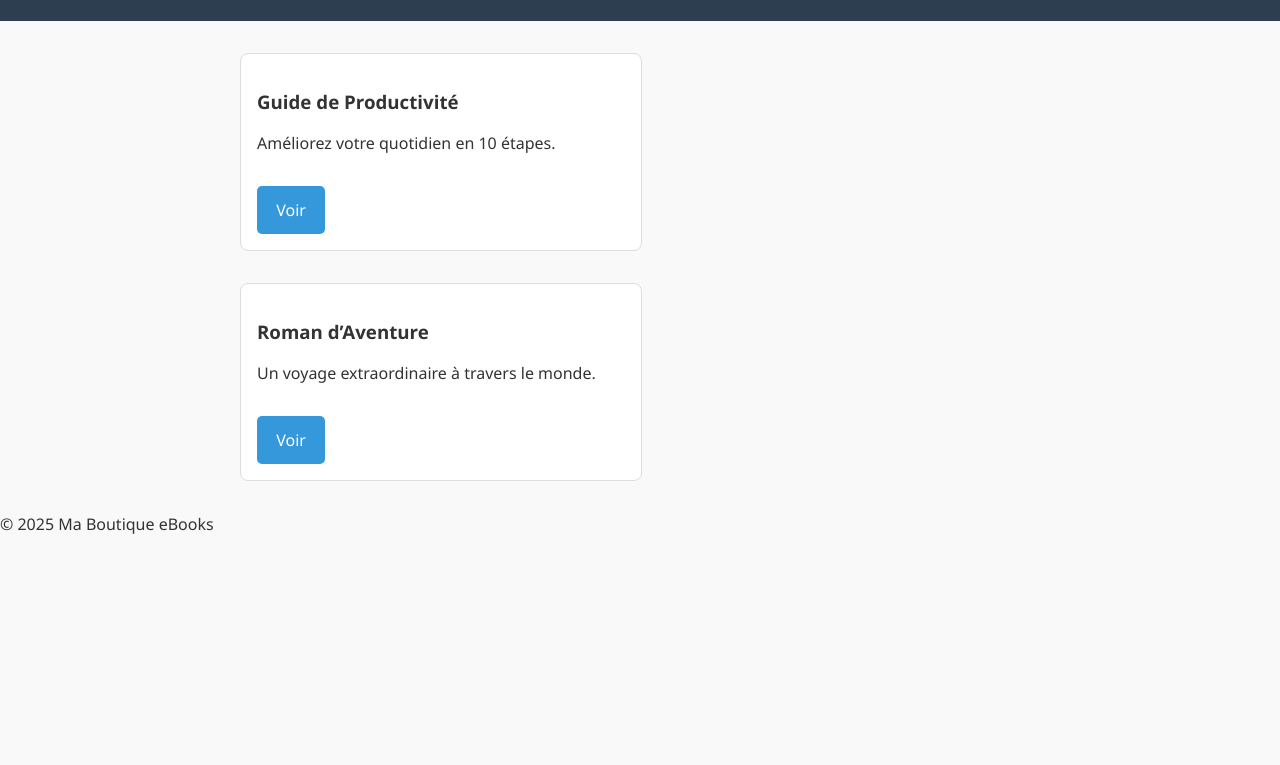
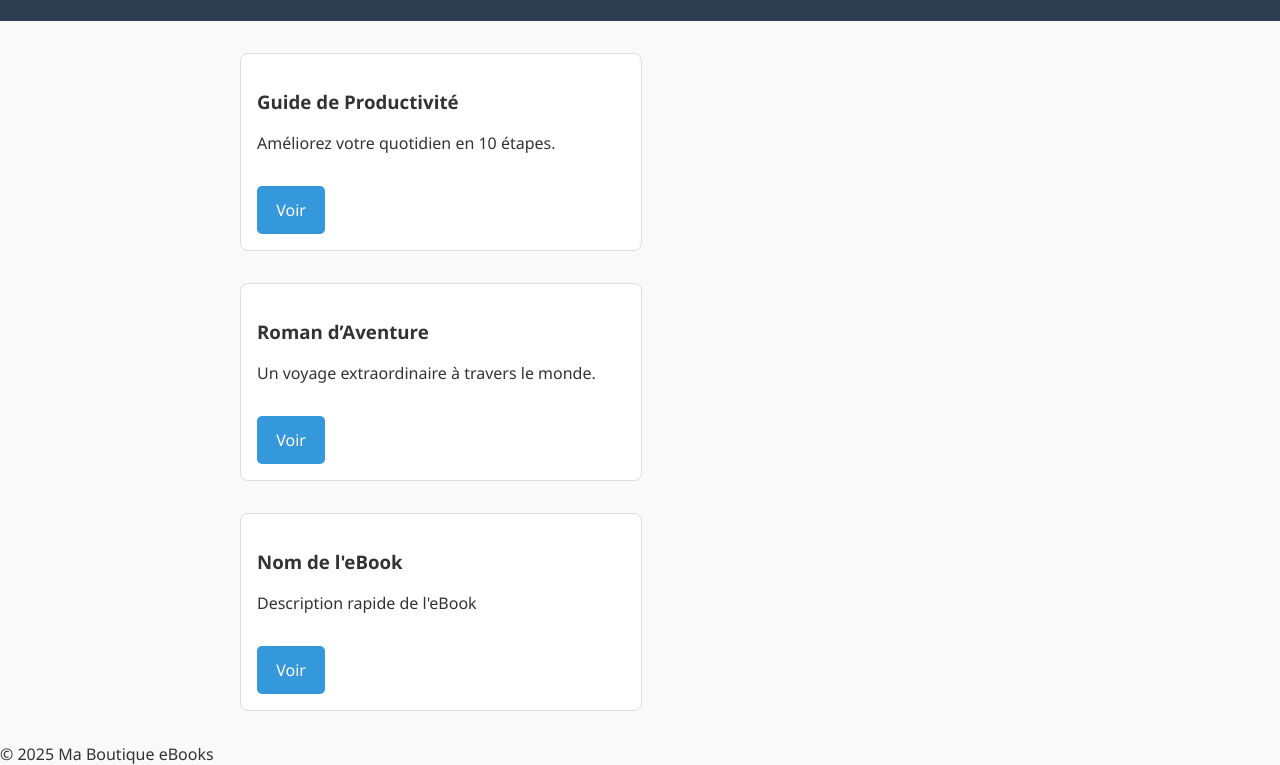
Before and after one commit to joker9721/boutique-ebook, a plain HTML site: page boutique.html in a window 1280 px wide. Shown: the part 135-900 px from the top of the page. Before the commit the page ends 800 px from the top, so only its background shows below. Drawn offline with Linux system fonts and the light colour scheme; files that its build step writes are made by us from their sources.

Commit message:
Update boutique.html

```diff
--- a/boutique.html
+++ b/boutique.html
@@ -25,6 +25,12 @@
         <p>Un voyage extraordinaire à travers le monde.</p>
         <a href="produit.html" class="btn">Voir</a>
       </div>
+      <div class="ebook-item">
+  <h3>Nom de l'eBook</h3>
+  <p>Description rapide de l'eBook</p>
+  <a href="produit-nom.html" class="btn">Voir</a>
+</div>
+
     </div>
   </main>
   <footer>&copy; 2025 Ma Boutique eBooks</footer>
```
